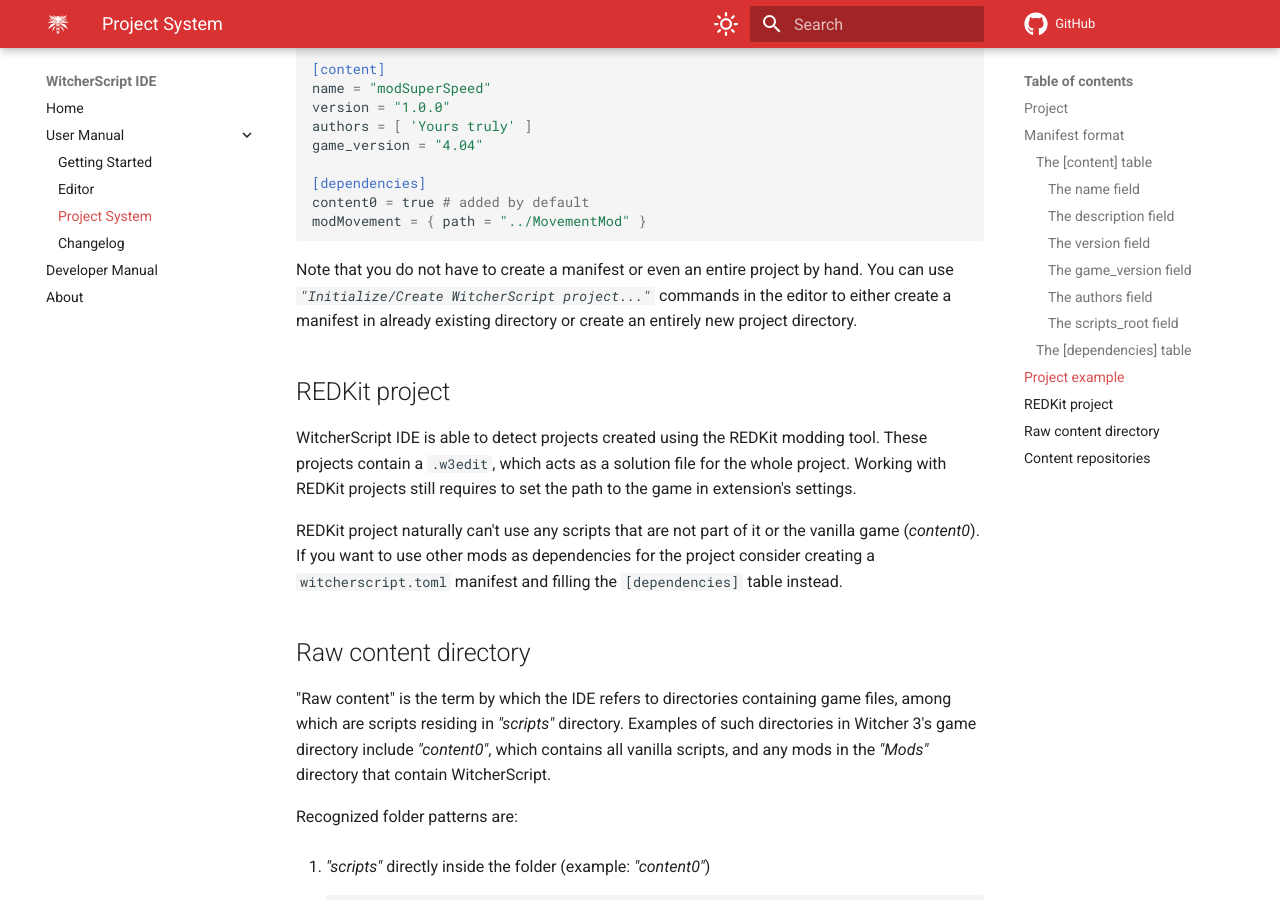
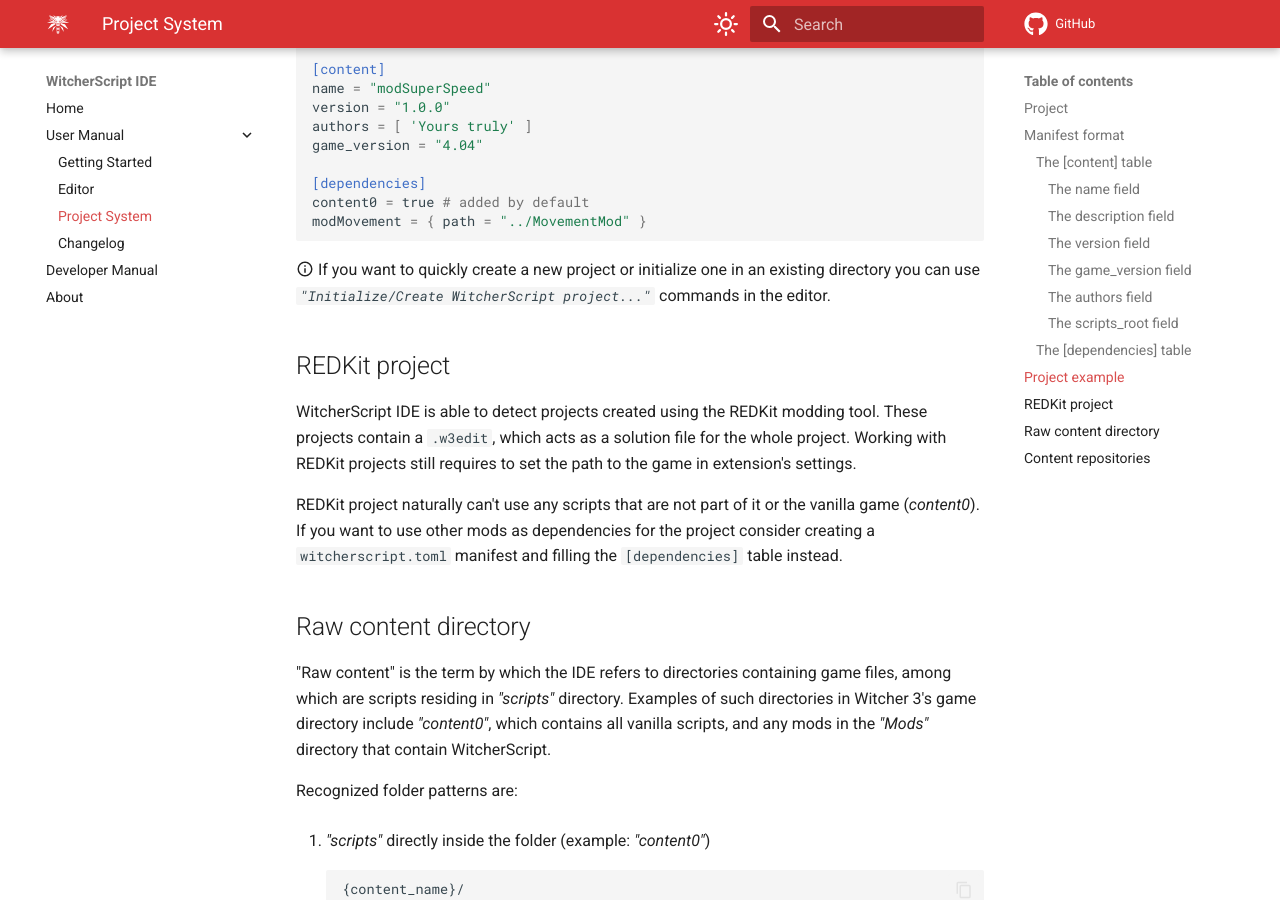
Before and after one commit to SpontanCombust/witcherscript-ide, an MkDocs documentation site: the page built from docs/user-manual/project-system.md, in a window 1280 px wide and 900 px high, scrolled down 2926 px. Built offline with MkDocs 1.6.1 and Material for MkDocs 9.7.7, drawn with Linux system fonts in a browser that asks for light colours; emoji names are drawn with the system emoji font; comment, search, counter and statistics services are not loaded.

Commit message:
update docs

````diff
--- a/docs/user-manual/project-system.md
+++ b/docs/user-manual/project-system.md
@@ -113,7 +113,8 @@
 modMovement = { path = "../MovementMod" }
 ```
 
-Note that you do not have to create a manifest or even an entire project by hand. You can use *`"Initialize/Create WitcherScript project..."`* commands in the editor to either create a manifest in already existing directory or create an entirely new project directory.
+:material-information-outline: If you want to quickly create a new project or initialize one in an existing directory you can use *`"Initialize/Create WitcherScript project..."`* commands in the editor.
+<!-- TODO add a screenshot with the command being shown -->
 
 
 
````
